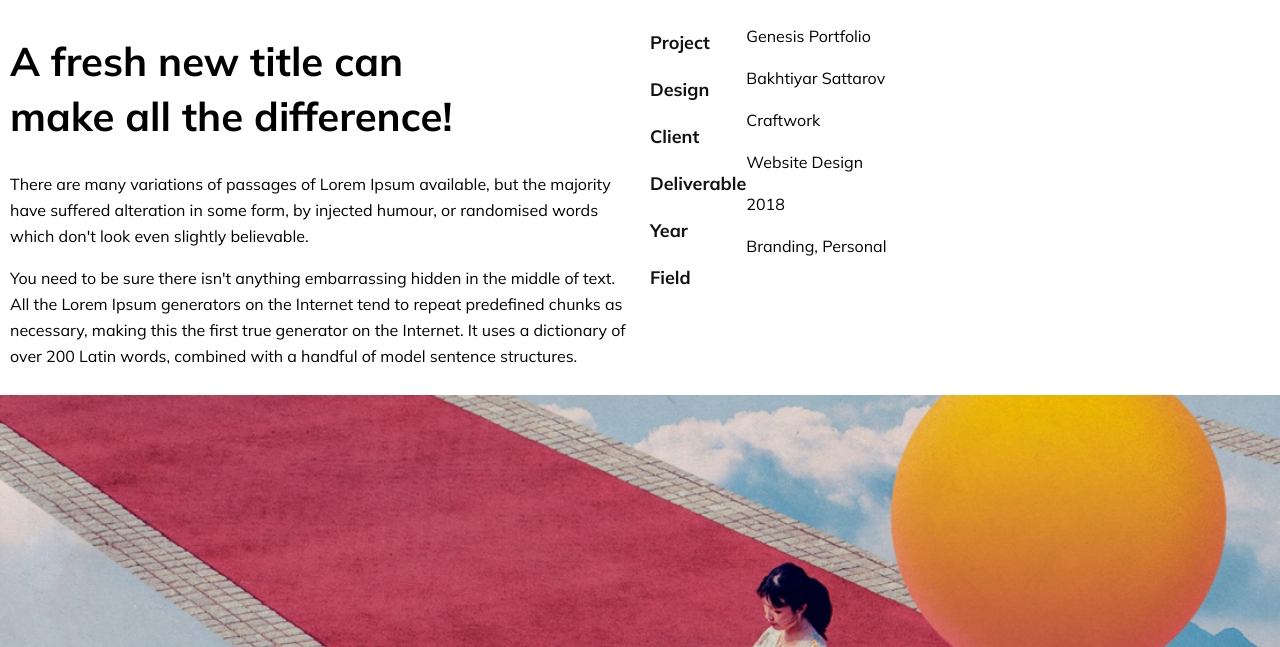
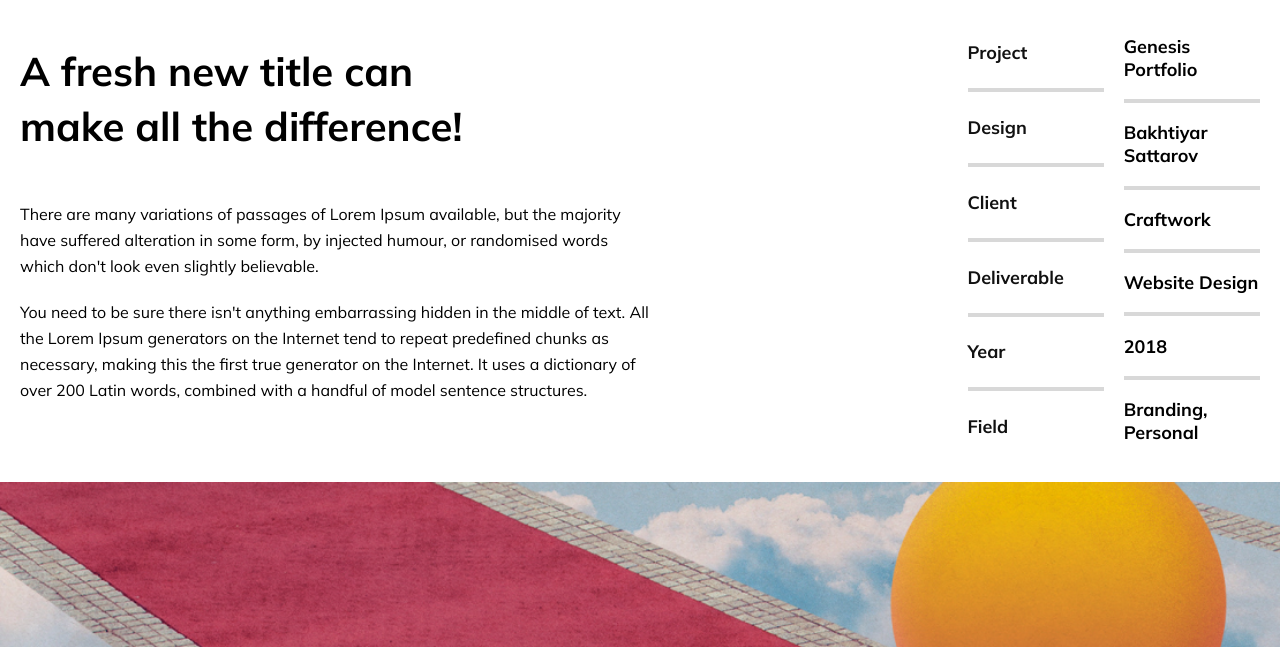
Before and after one commit to MariaKim1/Assignment11_Genesis-portfolio, a plain HTML site: page project_details.html in a window 1280 px wide. Shown: the part 153-800 px from the top of the page. Drawn offline with Linux system fonts and the light colour scheme.

Commit message:
last page - project done. Left to go over: add more sass features, link pages

```diff
--- a/project_details.html
+++ b/project_details.html
@@ -25,7 +25,7 @@
 
 <!-- ====  PROJECT: MAIN CONTENT  ==== -->
 
-    <div class="project__main__container1">
+    <div class="project__main__container">
         <div class="project__main__container1__child1">
             <h1 class="project__main__container1__child1__h1">A fresh new title can make all the difference!</h1>
             <p class="project__main__container1__child1__txt">
@@ -41,22 +41,32 @@
             </p>
         </div>
 
-        <div class="project__main__container1__child2">
-            <div class="project__main__container1__child2__col7">
-                <h4>Project</h4>
-                <h4>Design</h4>
-                <h4>Client</h4>
-                <h4>Deliverable</h4>
-                <h4>Year</h4>
-                <h4>Field</h4>
+        <div class="project__main__container2__grid">
+            <div class="project__main__container2__child1">
+                <h4 class="project_h4">Project</h4>
+                <hr class="project_hr">
+                <h4 class="project_h4">Design</h4>
+                <hr class="project_hr">
+                <h4 class="project_h4">Client</h4>
+                <hr class="project_hr">
+                <h4 class="project_h4">Deliverable</h4>
+                <hr class="project_hr">
+                <h4 class="project_h4">Year</h4>
+                <hr class="project_hr">
+                <h4 class="project_h4">Field</h4>
             </div>
-            <div class="project__main__container1__child3__col8">
-                <p>Genesis Portfolio</p>
-                <p>Bakhtiyar Sattarov</p>
-                <p>Craftwork</p>
-                <p>Website Design</p>
-                <p>2018</p>
-                <p>Branding, Personal</p>
+            <div class="project__main__container2__child2">
+                <p class="project_txt">Genesis Portfolio</p>
+                <hr class="project_hr">
+                <p class="project_txt">Bakhtiyar Sattarov</p>
+                <hr class="project_hr">
+                <p class="project_txt">Craftwork</p>
+                <hr class="project_hr">
+                <p class="project_txt">Website Design</p>
+                <hr class="project_hr">
+                <p class="project_txt">2018</p>
+                <hr class="project_hr">
+                <p class="project_txt">Branding, Personal</p>
             </div>
         </div>
     </div>
@@ -69,10 +79,10 @@
         <p>There are many variations of passages of Lorem Ipsum available, but the majority have suffered alteration in some form, by injected humour, or randomised words which don't look even slightly believable. If you are going to use a passage of Lorem Ipsum, You need to be sure there isn't anything embarrassing hidden in the middle of text. You need to be sure there isn't anything embarrassing hidden in the middle of text.</p>
     </div>
 
-    <div class="project__main__container2">
-        <img class="project__main__container2__child1" src="images/portfolio-2.png" alt="Animated mountain view">
-        <img class="project__main__container2__child2" src="images/portfolio-3.png" alt="Flower still life">
-        <img class="project__main__container2__child3" src="images/portfolio-4.png" alt="Door picture collage">
+    <div class="project__main__container3">
+        <img class="project__main__container3__child1" src="images/portfolio-2.png" alt="Animated mountain view">
+        <img class="project__main__container3__child2" src="images/portfolio-3.png" alt="Flower still life">
+        <img class="project__main__container3__child3" src="images/portfolio-4.png" alt="Door picture collage">
     </div>
 
 
--- a/styles/_project_details.scss
+++ b/styles/_project_details.scss
@@ -1,58 +1,9 @@
-/*
-.project__main__container1 {
-    display: grid;
-    grid-template-columns: repeat(9, 1fr);
-    grid-template-rows: 1fr;
-    gap: 15px;
-}
 
-.project__main__container1__child1 {
-    display: grid;
-    grid-column: 1 / 5;
-    grid-row: 1 / 1;
-}
+/* ===== PROJECT: Section top - CONTAINER1 left - PLACEMENT & STYLING ===== */
 
-.project__main__container1__child2__col7 {
-    display: grid;
-    grid-column: 7;
-}
-
-.project__main__container1__child2__col8 {
-    display: grid;
-    grid-column: 8;
-}
-*/
-
-/*
-.project__main__container1 {
+.project__main__container {
     display: flex;
-
-}
-
-
-
-.project__main__container1__child1__txt {
-    width: 635px;
-}
-
-
-.project__main__container1__child2__col7
-*/
-
-.project__main__container1 {
-    display: flex;
-}
-.project__main__container1__child1 {
-    float: left;
-    width: 50%;
-    padding: 10px;
-}
-
-.project__main__container1__child2 {
-    float: right;
-    width: 50%;
-    padding: 10px;
-    display: flex;
+    padding: 20px;
 }
 
 .project__main__container1__child1__h1 {
@@ -65,14 +16,71 @@
     text-align: left;
 }
 
+.project__main__container1__child1__txt {
+    font-family: 'Mulish', sans-serif;
+    font-size: 16px;
+    font-weight: 400;
+    line-height: 26px;
+    letter-spacing: 0px;
+    text-align: left;
+    width: 635px;
+    left: 125px;
+    opacity: 0.8px;
+    margin: 0;
+    padding-top: 20px;
+}
 
 
+/* ===== PROJECT: Section top - CONTAINER2 right - GRID PLACEMENT & STYLING ===== */
+
+.project__main__container2__grid {
+    display: grid;
+    grid-template-columns: 1fr 1fr 1fr 1fr;
+    gap: 20px;
+}
+
+.project__main__container2__child1 {
+    display: grid;
+    grid-column: 3;
+}
+
+.project__main__container2__child2 {
+    display: grid;
+    grid-column: 4;
+}
+
+.project_h4 {
+    font-family: 'Mulish', sans-serif;
+    font-size: 18px;
+    font-weight: 700;
+    line-height: 23px;
+    letter-spacing: 0px;
+    text-align: left;
+}
+
+.project_txt {
+    font-family: 'Mulish', sans-serif;
+    font-size: 18px;
+    font-weight: 700;
+    line-height: 23px;
+    letter-spacing: 0px;
+    text-align: left;
+}
+
+.project_hr {
+    opacity: 0.5px;
+    border: 2px solid rgba(216, 216, 216, 1);
+    padding: 0;
+    margin: 0;
+}
+
+/* ===== PROJECT: from img1 to bottom - GRID PLACEMENT & STYLING ===== */
 
 .project__main__img1 {
     width: 100%;
 }
 
-.project__main__container2 {
+.project__main__container3 {
     display: grid;
     grid-template-columns: repeat(3, 1fr);
     gap: 30px;
```
Also changed, not shown: styles/index.css, 1 other file.
